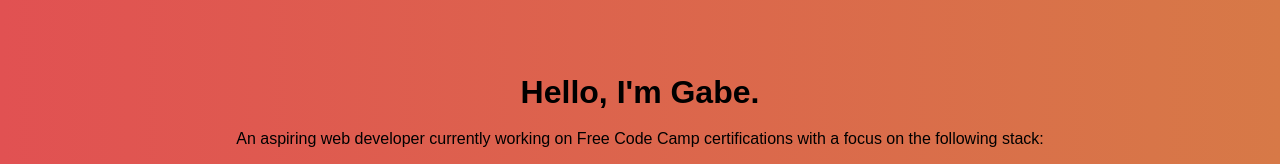
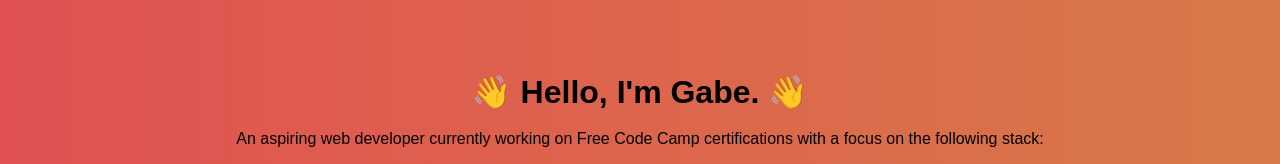
Before and after one commit to GrizzlyGinger/fcc-rwd-5pp, a plain HTML site: page docs/index.html in a window 1280 px wide. Shown: the part 234-398 px from the top of the page. Drawn offline with Linux system fonts and the light colour scheme; a script that the page names is missing.

Commit message:
Updated index.html
Added emoji to the welcome page.

```diff
--- a/docs/index.html
+++ b/docs/index.html
@@ -17,7 +17,7 @@
 				</ul>
 		</nav>
 		<div id="welcome-section">
-			<h1>Hello, I'm Gabe.</h1>
+			<h1>&#128075; Hello, I'm Gabe. &#128075;</h1>
 			<p>
 				An aspiring web developer currently working on Free Code Camp certifications with a focus on the following stack:
 			</p>
```
